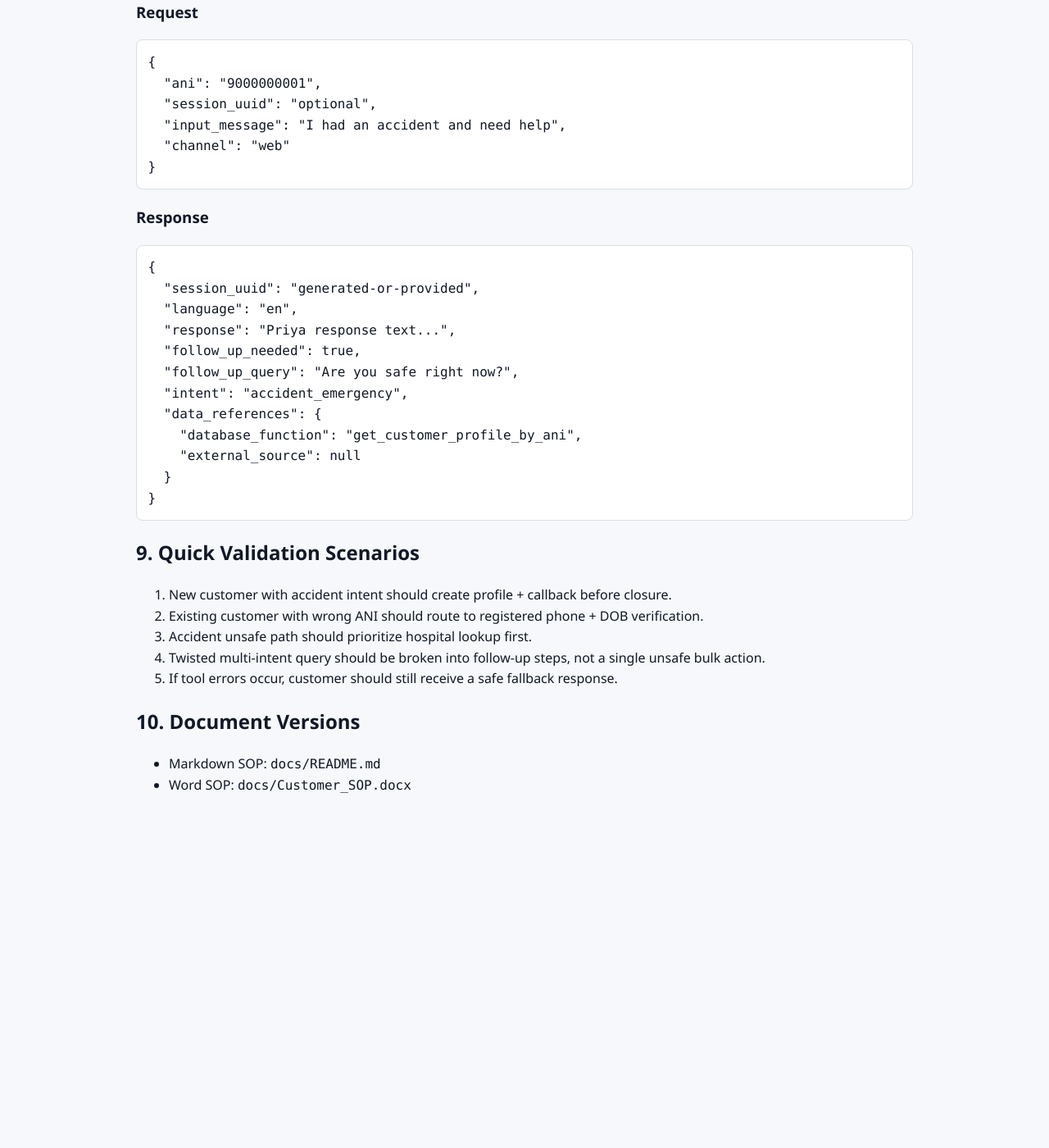
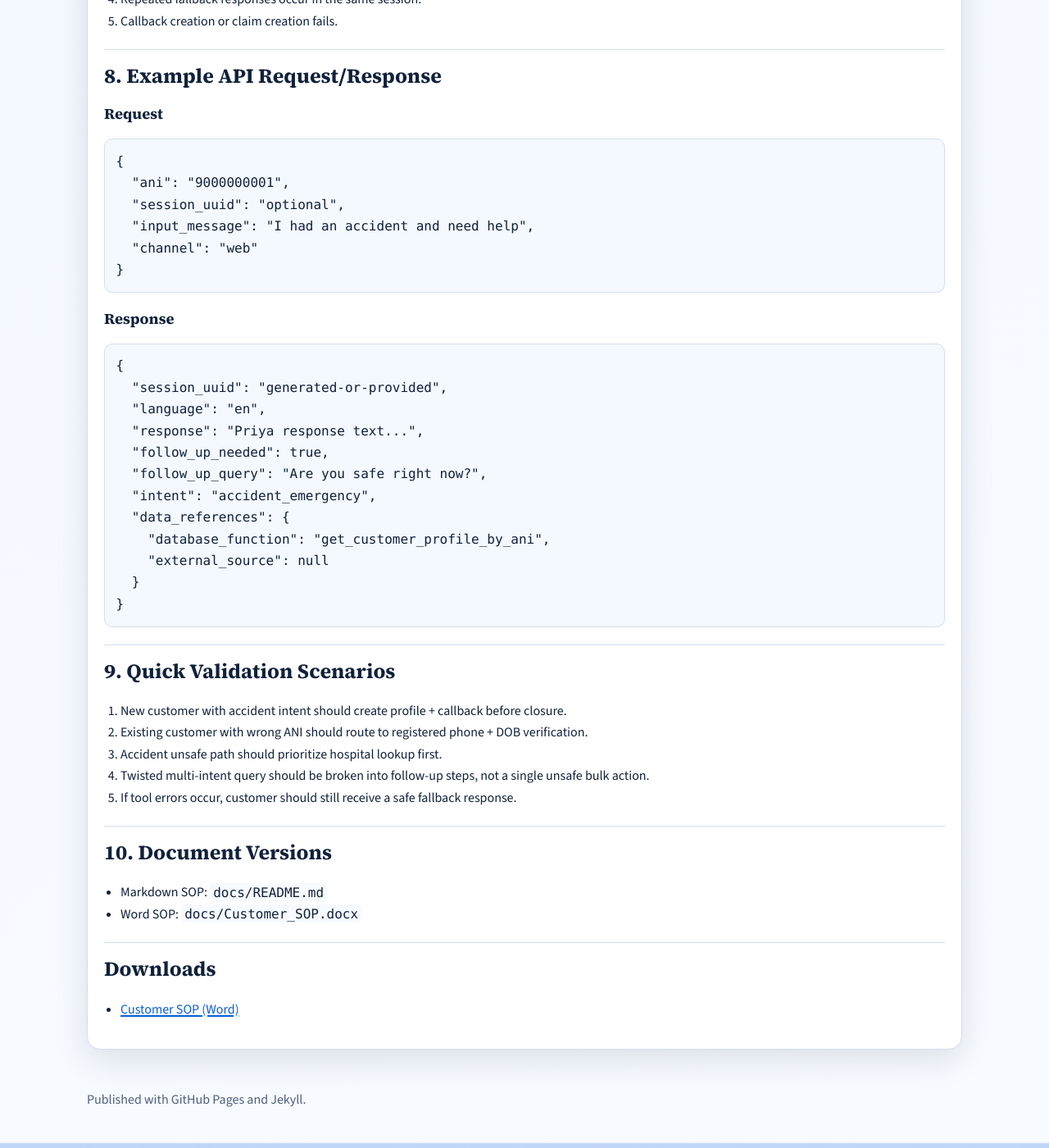
Before and after one commit to moksa-technologies/insurance-bot, a Jekyll site: the page built from docs/index.md, in a window 1280 px wide and 1400 px high, scrolled down 5933 px. Shown: the whole window at 82% size. Built offline with Jekyll 4.4.1, drawn with Linux system fonts in a browser that asks for light colours; before the commit the page ends 6989 px from its top, so only the background shows below that.

Commit message:
docs: fix table rendering and refresh docs site design

```diff
--- a/docs/_config.yml
+++ b/docs/_config.yml
@@ -3,7 +3,7 @@
 markdown: kramdown
 kramdown:
   input: GFM
-baseurl: ""
-url: ""
+baseurl: "/insurance-bot"
+url: "https://moksa-technologies.github.io"
 exclude:
   - Customer_SOP.docx
--- a/docs/_layouts/default.html
+++ b/docs/_layouts/default.html
@@ -5,6 +5,9 @@
   <meta name="viewport" content="width=device-width, initial-scale=1">
   <title>{% if page.title %}{{ page.title }} | {% endif %}{{ site.title }}</title>
   <meta name="description" content="{{ site.description }}">
+  <link rel="preconnect" href="https://fonts.googleapis.com">
+  <link rel="preconnect" href="https://fonts.gstatic.com" crossorigin>
+  <link href="https://fonts.googleapis.com/css2?family=Source+Sans+3:wght@400;600;700&family=Source+Serif+4:wght@600;700&display=swap" rel="stylesheet">
   <link rel="stylesheet" href="{{ '/assets/css/style.css' | relative_url }}">
 </head>
 <body>
@@ -16,8 +19,14 @@
   </header>
 
   <main class="content">
-    {{ content }}
+    <article class="doc-card">
+      {{ content }}
+    </article>
   </main>
+
+  <footer class="site-footer">
+    <p>Published with GitHub Pages and Jekyll.</p>
+  </footer>
 
   <script type="module">
     import mermaid from "https://cdn.jsdelivr.net/npm/mermaid@11/dist/mermaid.esm.min.mjs";
--- a/docs/assets/css/style.css
+++ b/docs/assets/css/style.css
@@ -1,21 +1,31 @@
 :root {
   color-scheme: light dark;
-  --bg: #f6f8fb;
-  --surface: #ffffff;
-  --text: #111827;
-  --muted: #4b5563;
-  --line: #d9dee7;
-  --link: #0c65d6;
+  --bg-start: #e9f1ff;
+  --bg-end: #f8fbff;
+  --panel: #ffffff;
+  --panel-alt: #f4f8ff;
+  --text: #10213b;
+  --muted: #4f5f7a;
+  --line: #d4deef;
+  --link: #0b5fd4;
+  --header-start: #0b3f8f;
+  --header-end: #1367dc;
+  --shadow: 0 12px 40px rgba(16, 33, 59, 0.12);
 }
 
 @media (prefers-color-scheme: dark) {
   :root {
-    --bg: #0d1117;
-    --surface: #161b22;
-    --text: #e6edf3;
-    --muted: #9ba7b4;
-    --line: #2b3542;
-    --link: #58a6ff;
+    --bg-start: #0a1528;
+    --bg-end: #111e34;
+    --panel: #131d2d;
+    --panel-alt: #0f1726;
+    --text: #e4ebf7;
+    --muted: #a4b3cc;
+    --line: #2b3a52;
+    --link: #7fb5ff;
+    --header-start: #0d2d67;
+    --header-end: #1f4da0;
+    --shadow: 0 12px 40px rgba(0, 0, 0, 0.35);
   }
 }
 
@@ -23,46 +33,106 @@
   box-sizing: border-box;
 }
 
+html {
+  scroll-behavior: smooth;
+}
+
 body {
   margin: 0;
-  font-family: "Segoe UI", Arial, sans-serif;
-  line-height: 1.6;
+  font-family: "Source Sans 3", "Trebuchet MS", sans-serif;
+  line-height: 1.65;
   color: var(--text);
-  background: var(--bg);
+  background:
+    radial-gradient(circle at 0% 0%, rgba(11, 95, 212, 0.15), transparent 38%),
+    radial-gradient(circle at 100% 0%, rgba(19, 103, 220, 0.12), transparent 28%),
+    linear-gradient(150deg, var(--bg-start) 0%, var(--bg-end) 100%);
 }
 
 .site-header {
-  background: var(--surface);
-  border-bottom: 1px solid var(--line);
+  background: linear-gradient(120deg, var(--header-start) 0%, var(--header-end) 100%);
+  border-bottom: 1px solid rgba(255, 255, 255, 0.14);
 }
 
 .header-inner {
-  max-width: 980px;
+  max-width: 1100px;
   margin: 0 auto;
-  padding: 1rem;
+  padding: 1.1rem 1rem 1.3rem;
 }
 
 .site-title {
-  color: var(--text);
+  color: #ffffff;
   text-decoration: none;
   font-weight: 700;
-  font-size: 1.1rem;
+  font-size: 1.25rem;
+  letter-spacing: 0.3px;
 }
 
 .site-description {
   margin: 0.35rem 0 0;
-  color: var(--muted);
-  font-size: 0.95rem;
+  color: rgba(255, 255, 255, 0.9);
+  font-size: 0.96rem;
 }
 
 .content {
-  max-width: 980px;
-  margin: 1.5rem auto;
-  padding: 0 1rem 2.5rem;
+  max-width: 1100px;
+  margin: 1.35rem auto 0;
+  padding: 0 1rem 2rem;
+}
+
+.doc-card {
+  background: var(--panel);
+  border: 1px solid var(--line);
+  border-radius: 16px;
+  padding: 1.2rem 1.25rem;
+  box-shadow: var(--shadow);
+}
+
+.site-footer {
+  max-width: 1100px;
+  margin: 0 auto;
+  padding: 0 1rem 1.5rem;
+  color: var(--muted);
+  font-size: 0.9rem;
+}
+
+h1,
+h2,
+h3 {
+  font-family: "Source Serif 4", Georgia, serif;
+  line-height: 1.25;
+  margin-top: 1.3rem;
+  color: var(--text);
+}
+
+h1 {
+  margin-top: 0.2rem;
+  font-size: clamp(1.5rem, 2.8vw, 2rem);
+}
+
+h2 {
+  font-size: clamp(1.25rem, 2.1vw, 1.55rem);
+  border-top: 1px solid var(--line);
+  padding-top: 1rem;
+}
+
+h3 {
+  font-size: 1.14rem;
+}
+
+p,
+li {
+  font-size: 1rem;
+}
+
+ul,
+ol {
+  padding-left: 1.25rem;
 }
 
 a {
   color: var(--link);
+  text-decoration-thickness: 1.5px;
+  text-underline-offset: 2px;
 }
 
 pre,
@@ -71,35 +141,84 @@
 }
 
 pre {
-  background: var(--surface);
+  background: var(--panel-alt);
   border: 1px solid var(--line);
-  border-radius: 8px;
+  border-radius: 10px;
   padding: 0.85rem;
   overflow-x: auto;
 }
 
+code {
+  background: color-mix(in srgb, var(--panel-alt) 75%, transparent);
+  padding: 0.1rem 0.25rem;
+  border-radius: 4px;
+}
+
+pre code {
+  background: transparent;
+  padding: 0;
+}
+
 table {
-  border-collapse: collapse;
   width: 100%;
   margin: 1rem 0;
+  border-collapse: separate;
+  border-spacing: 0;
+  border: 1px solid var(--line);
+  border-radius: 12px;
+  overflow: hidden;
+  display: block;
+  overflow-x: auto;
+  white-space: nowrap;
+}
+
+thead tr {
+  background: var(--panel-alt);
 }
 
 th,
 td {
-  border: 1px solid var(--line);
-  padding: 0.55rem;
+  border-bottom: 1px solid var(--line);
+  border-right: 1px solid var(--line);
+  padding: 0.6rem 0.7rem;
   text-align: left;
   vertical-align: top;
 }
 
-th {
-  background: var(--surface);
+th:last-child,
+td:last-child {
+  border-right: 0;
+}
+
+tbody tr:last-child td {
+  border-bottom: 0;
+}
+
+tbody tr:nth-child(even) {
+  background: color-mix(in srgb, var(--panel-alt) 55%, transparent);
 }
 
 .mermaid {
   margin: 1rem 0;
-  background: var(--surface);
+  background: var(--panel-alt);
   border: 1px solid var(--line);
-  border-radius: 8px;
-  padding: 0.5rem;
+  border-radius: 12px;
+  padding: 0.75rem;
+  overflow-x: auto;
 }
+
+@media (max-width: 720px) {
+  .header-inner {
+    padding: 0.95rem 0.9rem 1.1rem;
+  }
+
+  .content {
+    padding: 0 0.65rem 1.3rem;
+    margin-top: 0.8rem;
+  }
+
+  .doc-card {
+    padding: 0.9rem 0.8rem;
+    border-radius: 12px;
+  }
+}
--- a/docs/index.md
+++ b/docs/index.md
@@ -3,4 +3,11 @@
 title: Customer SOP
 ---
 
+{% capture sop_markdown %}
 {% include_relative README.md %}
+{% endcapture %}
+
+{{ sop_markdown | markdownify }}
+
+## Downloads
+- [Customer SOP (Word)]({{ '/Customer_SOP.docx' | relative_url }})
```
